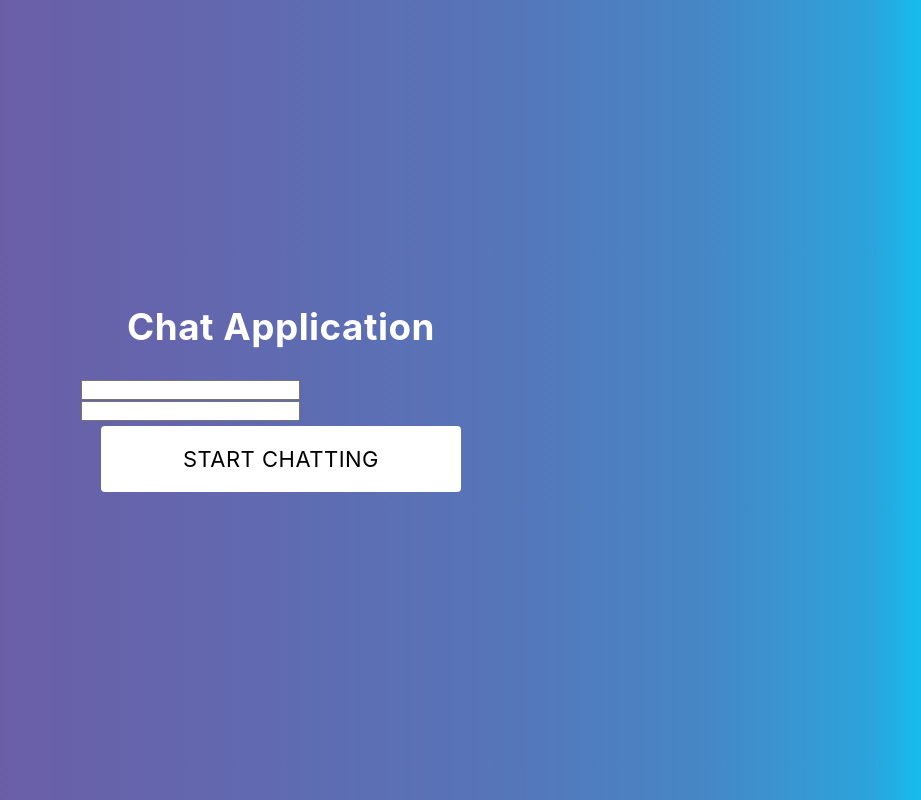
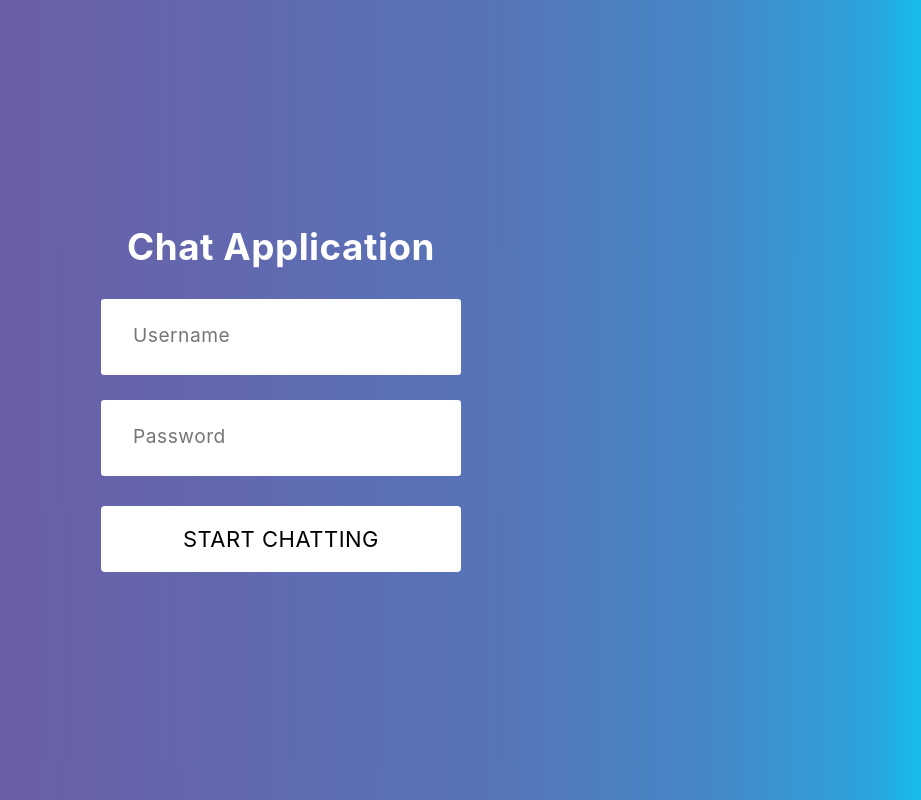
Before and after one commit to ronkips/Messaging_app, a React (Create React App) app: page / in a window 1280 px wide. Shown: the whole page, without its empty margins (359-1280 px from the left). Built offline with nearby package versions, Linux system fonts and the light colour scheme.

Commit message:
updated the login form

```diff
--- a/src/Components/LoginForm.js
+++ b/src/Components/LoginForm.js
@@ -29,7 +29,7 @@ const LoginForm = () => {
       setError("");
     } catch (error) {
       // error => try with new username
-      setError("Oops, Incorrrect credentials");
+      setError(alert("Oops, Incorrrect credentials"));
     }
   };
 
@@ -42,11 +42,17 @@ const LoginForm = () => {
             type="text"
             value={username}
             onChange={(e) => setUsername(e.target.value)}
+            className="input"
+            placeholder="Username"
+            required
           />
           <input
             type="password"
             value={password}
             onChange={(e) => setPasssword(e.target.value)}
+            className="input"
+            placeholder="Password"
+            required
           />
           <div align="center">
             <button type="submit" className="button">
```
